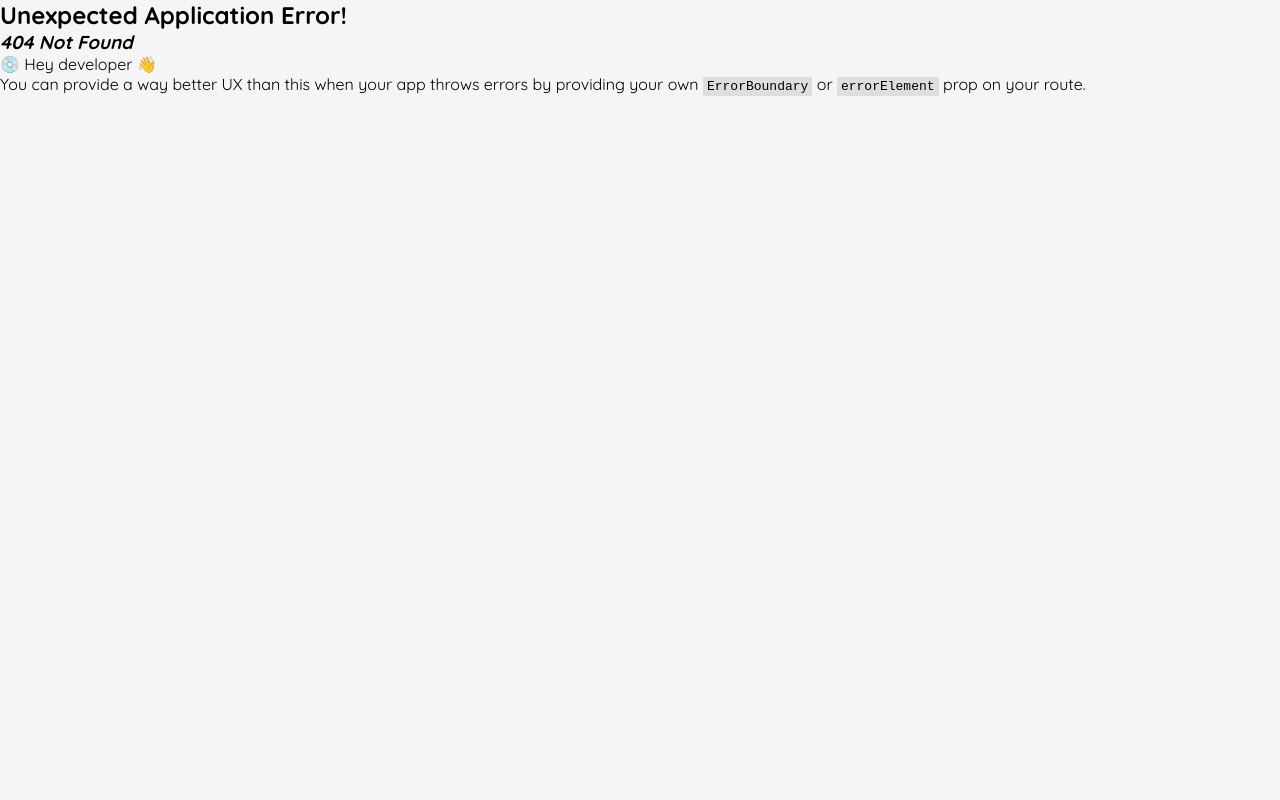
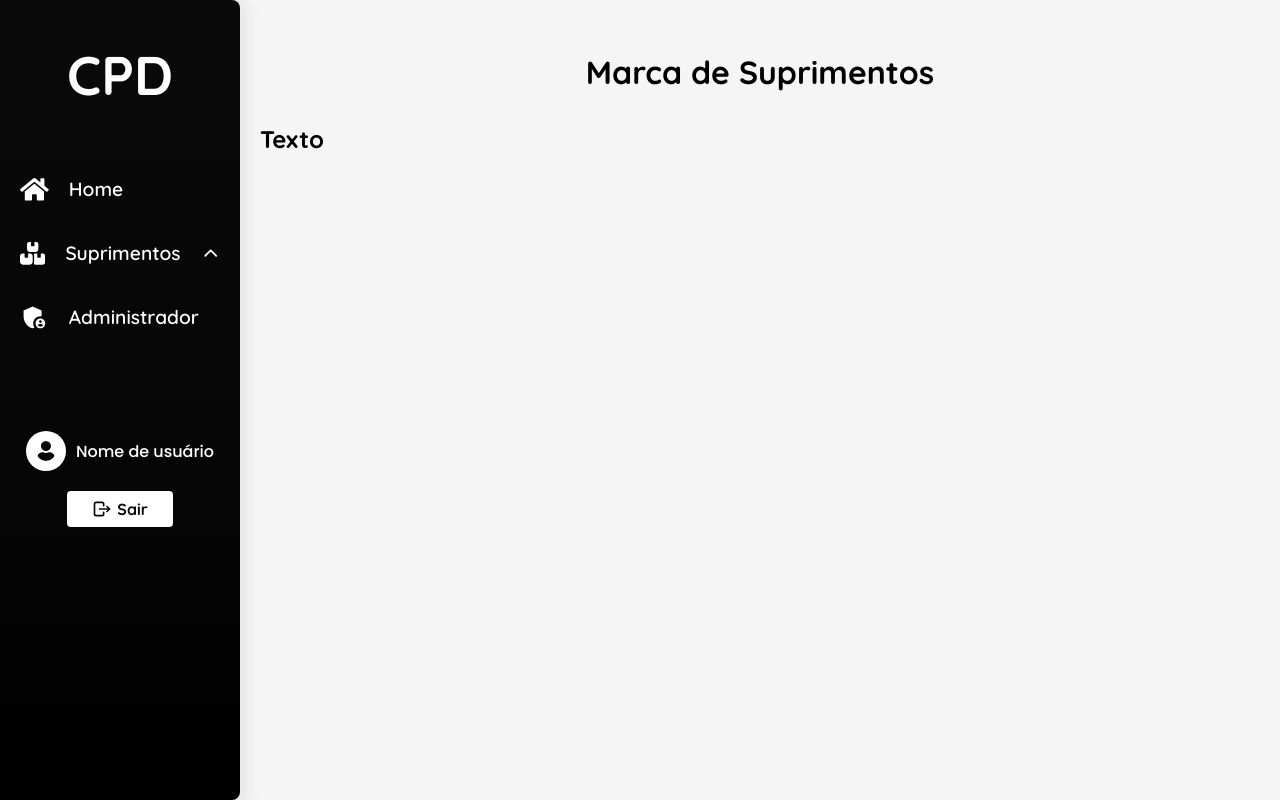
Before and after one commit to Natan-Univesp/PI-CPD, a React (Vite) app in the folder client/: page /marca in a window 1280 px wide. Before the commit this address had no page. Built offline with nearby package versions, Linux system fonts and the light colour scheme.

Commit message:
feat(client): adiciona novas páginas
- adiciona página de Marcas de suprimentos
- adiciona página de Administrador

```diff
--- /dev/null
+++ b/client/src/components/Administrador/AdminInfo.jsx
@@ -0,0 +1,5 @@
+export function AdminInfo() {
+    return(
+        <h1>Admin info</h1>
+    )
+}
--- /dev/null
+++ b/client/src/components/Marca/MarcaInfo.jsx
@@ -0,0 +1,5 @@
+export function MarcaInfo() {
+    return(
+        <h1>Texto</h1>
+    )
+}
--- a/client/src/components/navBar/Navbar.jsx
+++ b/client/src/components/navBar/Navbar.jsx
@@ -1,25 +1,24 @@
+import { useState } from "react";
 import Navlist from "./Navlist";
 import styles from "./Navbar.module.css";
 
 //Icones
+//navBarMenu Responsive
+import { HiMenu as IconMenu} from "react-icons/hi";
 //Home
 import { FaHome as IconHome} from "react-icons/fa";
 //Toners
 import { FaBoxesStacked as IconBox} from "react-icons/fa6";
-
-
-//navBarMenu Responsive
-import { HiMenu as IconMenu} from "react-icons/hi";
-import { useState } from "react";
+//Ícone de Tintas
+import { RiInkBottleLine as IconInk} from "react-icons/ri";
+//Ícone de Marca
+import { BiCategory as IconMarca } from "react-icons/bi";
+//Ícone de Administrador
+import { MdAdminPanelSettings as IconAdmin } from "react-icons/md";
 //Ícone de Usuário
 import { FaUser as IconUser} from "react-icons/fa";
 //Ícone de Logout
 import { TbLogout as IconLogout} from "react-icons/tb";
-//Ícone de Tintas
-import { RiInkBottleLine as IconInk} from "react-icons/ri";
-
-
-
 
 export default function Navbar() {
 
@@ -31,6 +30,11 @@ export default function Navbar() {
             subNav: ["/", "/viewRequest"],
             icon:<IconHome className={styles.iconList}/>
         },
+        {
+            id: 2,
+            title: "Suprimentos",
+            icon: <IconBox className={styles.iconList}/>,
+            subList: [
                 {
                     id: 3,
                     title: "Toners",
@@ -48,6 +52,21 @@ export default function Navbar() {
                     path: "/tintas",
                     icon: <IconInk className={styles.iconList}/>
                 },
+                {
+                    id: 6,
+                    title: "Marcas",
+                    path: "/marca",
+                    icon: <IconMarca className={styles.iconList}/>
+                }
+            ]
+        },
+        {
+            id: 7,
+            title: "Administrador",
+            path: "/admin",
+            icon: <IconAdmin className={styles.iconList}/>
+        }
+
     ]
 
     const [isActiveMenu, setIsActiveMenu] = useState(false);
--- a/client/src/main.jsx
+++ b/client/src/main.jsx
@@ -6,24 +6,28 @@ import './index.css';
 import './assets/css/animation.css';
 //Páginas
 //Home e seus filhos
-import Home from './pages/Home.jsx';
+import Home from './pages/Home/Home.jsx';
 import RegisterRequest from './components/Home/RegisterRequest.jsx';
 import ViewRequest from './components/Home/ViewRequest.jsx';
 
 //Toner e seus filhos
-import Toner from './pages/Toner.jsx';
+import Toner from './pages/Toner/Toner.jsx';
 import TonerInfo from './components/Toner/TonerInfo.jsx';
 import TonerReport from './components/Toner/TonerReport.jsx';
 
 //Cilindro e seus filhos
-import Cilindro from './pages/Cilindro.jsx';
+import Cilindro from './pages/Cilindro/Cilindro.jsx';
 import CilindroInfo from './components/Cilindro/CilindroInfo.jsx';
 import CilindroReport from './components/Cilindro/CilindroReport.jsx';
 
 //Tinta e seus filhos
-import Tintas from './pages/Tintas.jsx';
+import Tintas from './pages/Tintas/Tintas.jsx';
 import TintaInfo from './components/Tintas/TintaInfo.jsx';
 import TintaReport from './components/Tintas/TintaReport.jsx';
+import Marca from './pages/Marca/Marca.jsx';
+import { MarcaInfo } from './components/Marca/MarcaInfo.jsx';
+import { Administrador } from './pages/Administrador/Administrador.jsx';
+import { AdminInfo } from './components/Administrador/AdminInfo.jsx';
 
 const router = createBrowserRouter([
   {
@@ -90,6 +94,28 @@ const router = createBrowserRouter([
           }
         ]
       },
+      //Marca
+      {
+        path: "/marca",
+        element: <Marca/>,
+        children: [
+          {
+            index: true,
+            element: <MarcaInfo/>
+          }
+        ]
+      },
+      //Administrador
+      {
+        path: "/admin",
+        element: <Administrador/>,
+        children: [
+          {
+            index: true,
+            element: <AdminInfo/>
+          }
+        ]
+      }
     ]
   },
 
--- /dev/null
+++ b/client/src/pages/Administrador/Administrador.jsx
@@ -0,0 +1,31 @@
+//icones
+import {FaUserCheck as IconUserActive} from "react-icons/fa";
+import { FaUserGroup as IconAllUser} from "react-icons/fa6";
+import MainLayout from "../../components/layout/MainLayout";
+import { Outlet } from "react-router-dom";
+
+export function Administrador() {
+
+    const infoBoxExtra = [
+        {
+            id: 1,
+            IconBox: IconAllUser,
+            infoBox: "4",
+            titleBox: "Todos os Usuários",
+            classInfo: "content__infoStatic"
+        },
+        {
+            id: 2,
+            IconBox: IconUserActive,
+            infoBox: "3",
+            titleBox: "Usuários Ativos",
+            classInfo: "content__infoStatic"
+        }
+    ]
+
+    return(
+        <MainLayout title={"Administrador"} infoExtraData={infoBoxExtra}>
+            <Outlet/>
+        </MainLayout>
+    )
+}
--- /dev/null
+++ b/client/src/pages/Marca/Marca.jsx
@@ -0,0 +1,12 @@
+import { Outlet } from "react-router-dom";
+import MainLayout from "../../components/layout/MainLayout";
+
+export default function Marca() {
+    return(
+        <>
+            <MainLayout title={"Marca de Suprimentos"}>
+                <Outlet/>
+            </MainLayout>
+        </>
+    )
+}
```
Lines whose indentation alone changed are shown as unchanged.
